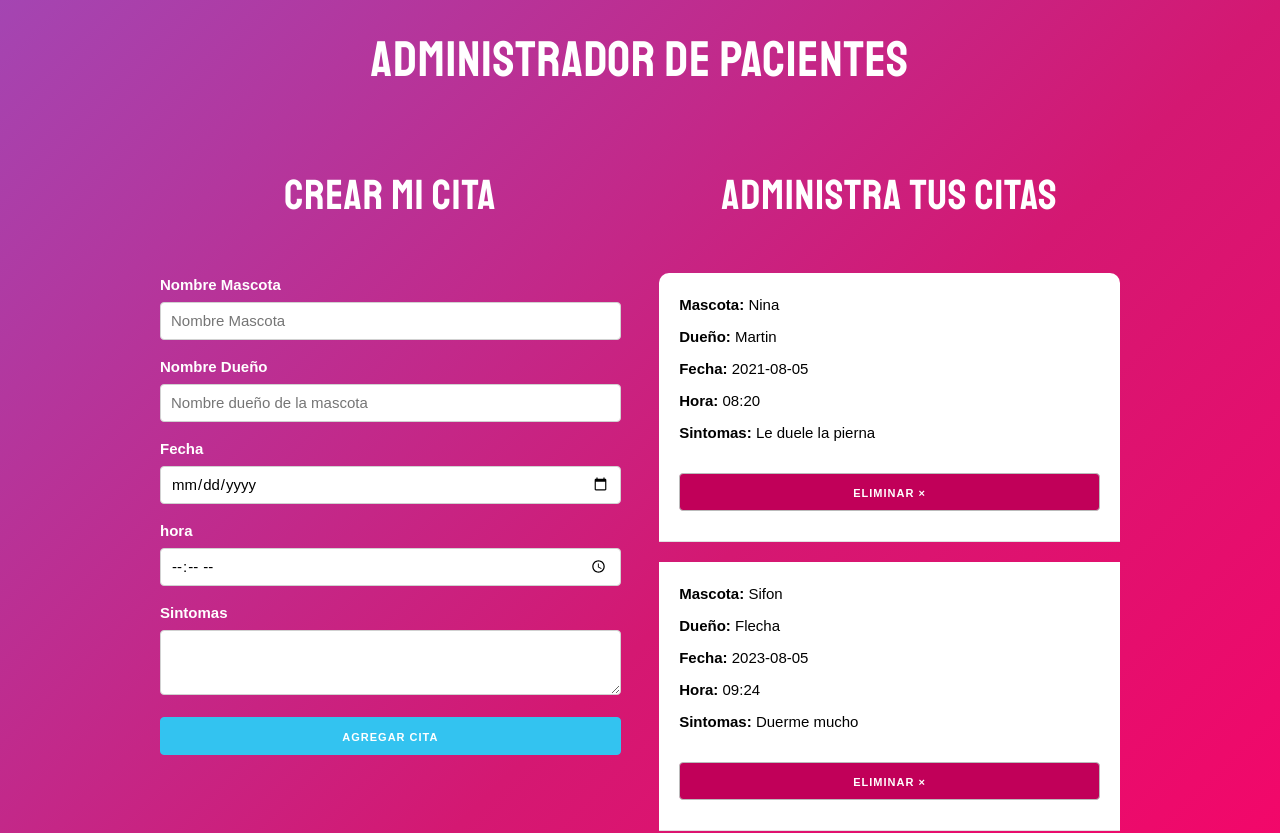
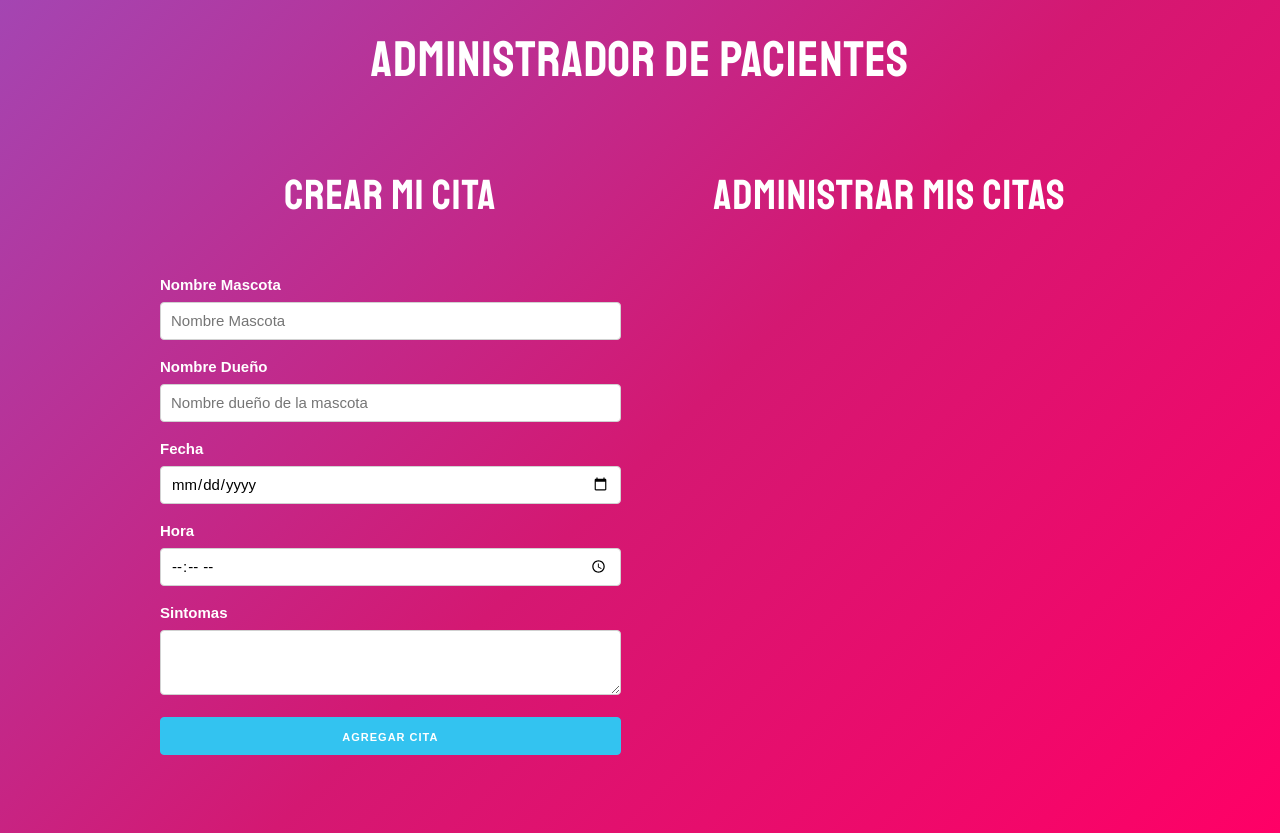
Before and after one commit to arielcn/TP4_Citas, a React (Create React App) app: page / in a window 1280 px wide. Shown: the top 833 px of the page. Built offline with nearby package versions, Linux system fonts and the light colour scheme.

Commit message:
Falta Delete

```diff
--- a/package.json
+++ b/package.json
@@ -9,6 +9,7 @@
     "i": "^0.3.7",
     "react": "^18.2.0",
     "react-dom": "^18.2.0",
+    "react-modal": "^3.16.1",
     "react-scripts": "^5.0.1",
     "web-vitals": "^2.1.4"
   },
--- a/src/App.js
+++ b/src/App.js
@@ -1,8 +1,15 @@
+import React, { useState } from 'react';
 import './App.css';
-import Card from './Card';
+import Listado from './Listado';
 import Formulario from './Formulario';
 
 function App() {
+  const [citas, setCitas] = useState([]);
+
+  function getCitas() {
+    return citas;
+  }
+
   return (
     <>
       <h1>ADMINISTRADOR DE PACIENTES</h1>
@@ -10,13 +17,12 @@ function App() {
         <div className='row'>
           <div className='one-half column'>
             <h2>Crear mi Cita</h2>
-            <Formulario></Formulario>
+            <Formulario getCitas={getCitas} setCitas={setCitas} />
           </div>
           <div className='one-half column'>
-            <h2>ADMINISTRA TUS CITAS</h2>
-            <Card mascota="Nina" duenio="Martin" fecha="2021-08-05" hora="08:20" sintomas="Le duele la pierna" />
-            <Card mascota="Sifon" duenio="Flecha" fecha="2023-08-05" hora="09:24" sintomas="Duerme mucho" />
-            <Card mascota="Floki" duenio="Ari" fecha="2023-08-05" hora="16:15" sintomas="No está comiendo" />
+            <h2>Administrar mis Citas</h2>
+            <Listado getCitas={getCitas} setCitas={setCitas}>
+            </Listado>
           </div>
         </div>
       </div>
--- a/src/Card.js
+++ b/src/Card.js
@@ -1,15 +1,17 @@
-import React from "react";
+import React, { useState } from "react";
 import './Card.css';
 
-function Card(props) {
+const Card = (props) => {
     return (
         <div class="cita">
             <p>Mascota: <span>{props.mascota}</span></p>
-            <p>Dueño: <span>{props.duenio}</span></p>
+            <p>Dueño: <span>{props.propietario}</span></p>
             <p>Fecha: <span>{props.fecha}</span></p>
             <p>Hora: <span>{props.hora}</span></p>
-            <p>Sintomas: <span>{props.sintomas}</span></p><button class="button eliminar u-full-width">Eliminar ×</button>
-        </div>);
+            <p>Sintomas: <span>{props.sintomas}</span></p>
+            <button class="button eliminar u-full-width">Eliminar ×</button>
+        </div>
+        );
 }
 
 export default Card;
--- a/src/Formulario.js
+++ b/src/Formulario.js
@@ -1,17 +1,39 @@
-import React from "react";
+import React, {useState} from "react";
 import './Formulario.css';
 
-function Formulario(props) {
+const Formulario = ({getCitas, setCitas}) => {
+    const agregarMascota = (e) =>{
+        let citas = getCitas();
+        e.preventDefault();
+        setCitas(
+        [
+            ...citas,
+            {
+                mascota : e.target.mascota.value,
+                propietario : e.target.propietario.value,
+                fecha : e.target.fecha.value,
+                hora : e.target.hora.value,
+                sintomas : e.target.sintomas.value
+            }
+        ])
+        console.log(e.target.mascota.value);
+        console.log(e.target.propietario.value);
+        console.log(e.target.fecha.value);
+        console.log(e.target.hora.value);
+        console.log(e.target.sintomas.value);
+    }
+
     return (
-        <form>
+        <form onSubmit={agregarMascota}>
             <label>Nombre Mascota</label>
-            <input type="text" name="mascota" class="u-full-width" placeholder="Nombre Mascota" value="" />
+            <input type="text" name="mascota" className="u-full-width" placeholder="Nombre Mascota"/>
             <label>Nombre Dueño</label>
-            <input type="text" name="propietario" class="u-full-width" placeholder="Nombre dueño de la mascota" value="" />
+            <input type="text" name="propietario" className="u-full-width" placeholder="Nombre dueño de la mascota"/>
             <label>Fecha</label>
-            <input type="date" name="fecha" class="u-full-width" value="" />
-            <label>hora</label><input type="time" name="hora" class="u-full-width" value="" /><label>Sintomas</label><textarea name="sintomas" class="u-full-width"></textarea>
-            <button type="submit" class="u-full-width button-primary">Agregar Cita</button>
+            <input type="date" name="fecha" className="u-full-width"/>
+            <label>Hora</label><input type="time" name="hora" className="u-full-width"/>
+            <label>Sintomas</label><textarea name="sintomas" className="u-full-width"></textarea>
+            <button type="submit" className="u-full-width button-primary">Agregar Cita</button>
         </form>
     );
 }
--- /dev/null
+++ b/src/Listado.js
@@ -0,0 +1,10 @@
+import Card from "./Card";
+
+const Listado = ({getCitas, setCitas}) => {
+    let citas = getCitas();
+    return(
+        citas.map(cita => <Card getCitas={getCitas} setCitas={setCitas} mascota={cita.mascota} propietario={cita.propietario} fecha={cita.fecha} hora={cita.hora} sintomas={cita.sintomas}></Card>)
+    );
+}
+
+export default Listado;
```
Also changed, not shown: 1 other file (tests, documents, lock files or other folders).
